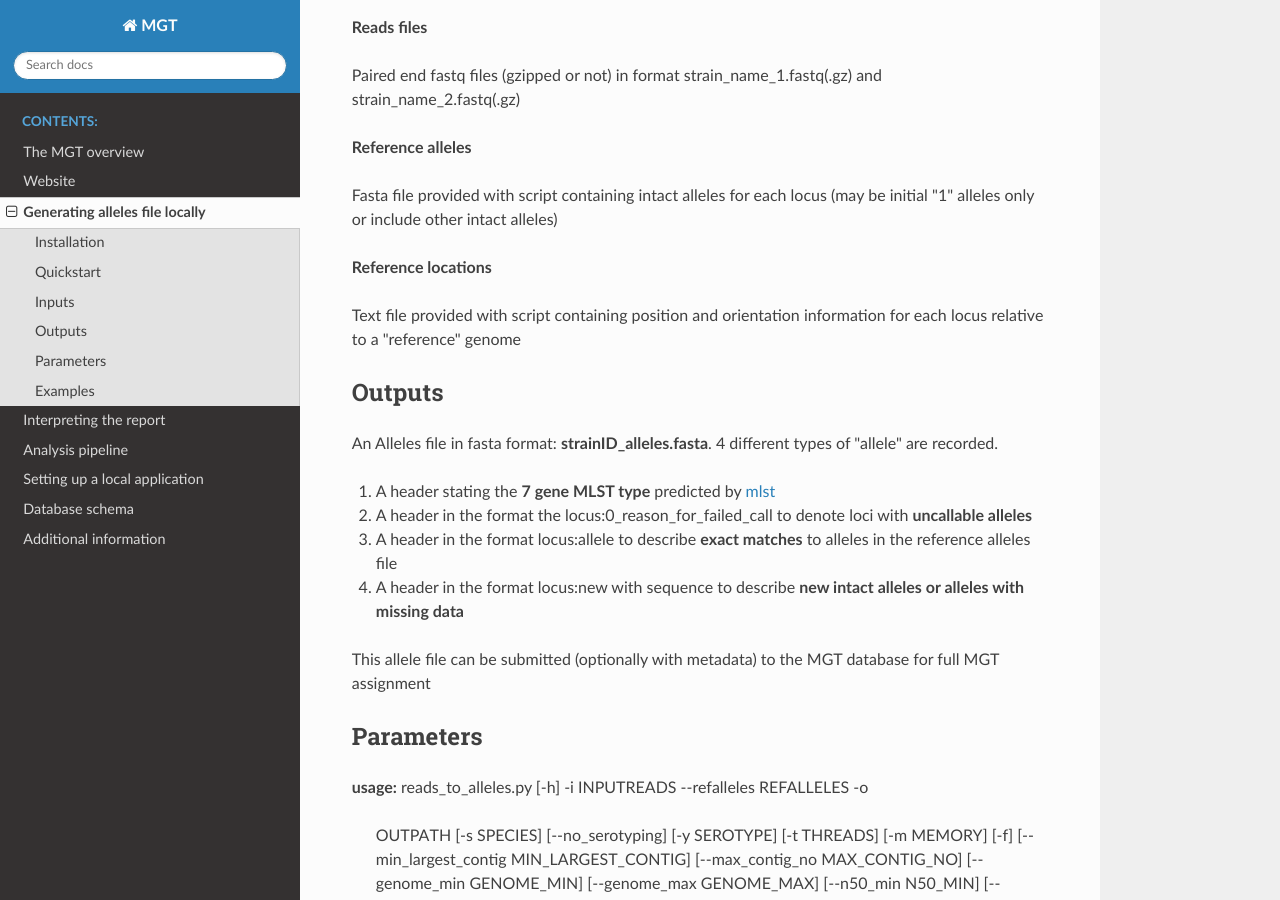
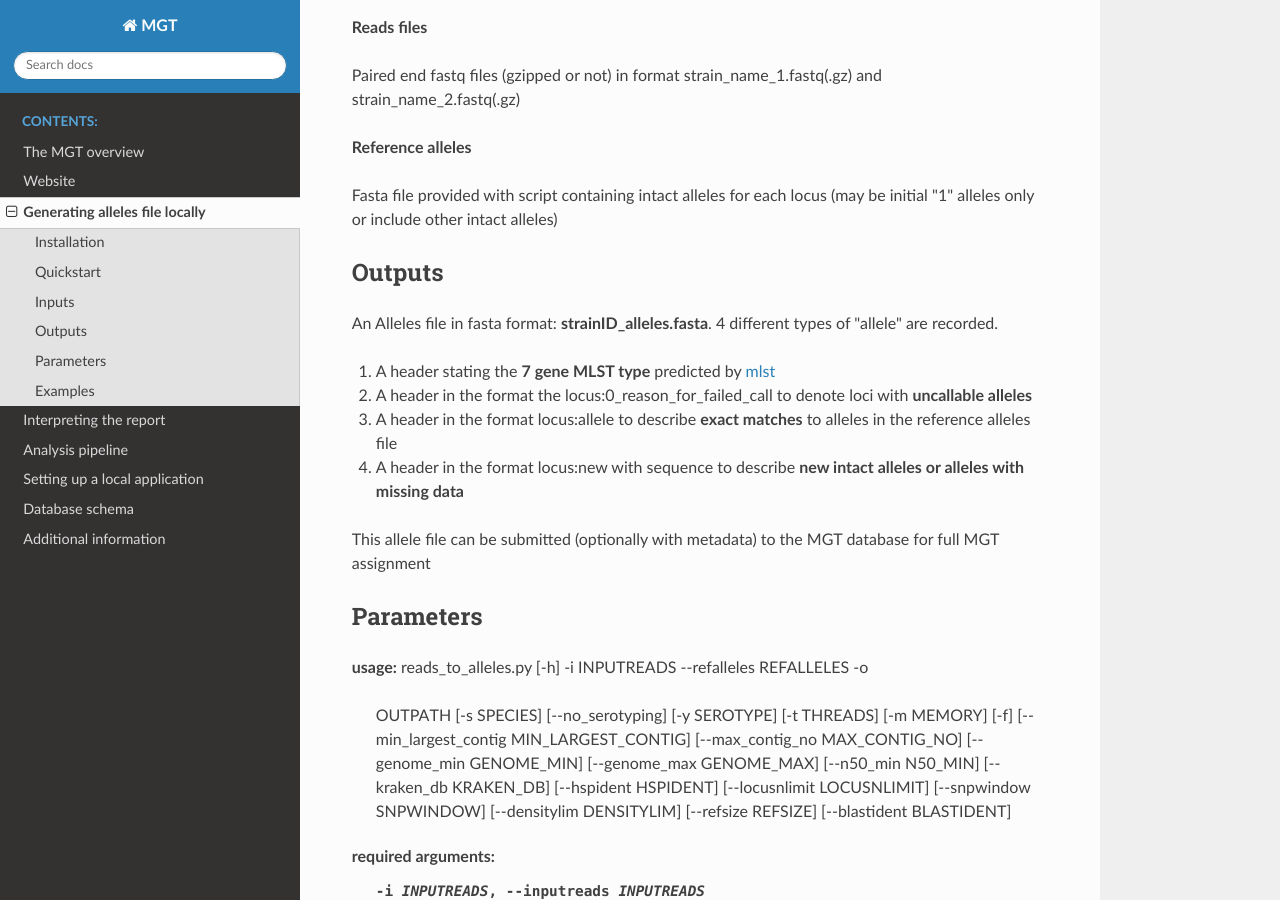
Before and after one commit to crystalsand10/MGT_docs, a Sphinx documentation site: the page built from source/local_allele_calling.rst, in a window 1280 px wide and 900 px high, scrolled down 1409 px. Built offline with Sphinx 7.4.7 and the Read the Docs theme 2.0.0, drawn with Linux system fonts in a browser that asks for light colours.

Commit message:
Update local_allele_calling.rst

```diff
--- a/source/local_allele_calling.rst
+++ b/source/local_allele_calling.rst
@@ -69,10 +69,6 @@ Paired end fastq files (gzipped or not) in format strain_name_1.fastq(.gz) and s
 
 Fasta file provided with script containing intact alleles for each locus
 (may be initial "1" alleles only or include other intact alleles)
-
-**Reference locations**
-
-Text file provided with script containing position and orientation information for each locus relative to a "reference" genome
 
 Outputs
 #######
```
